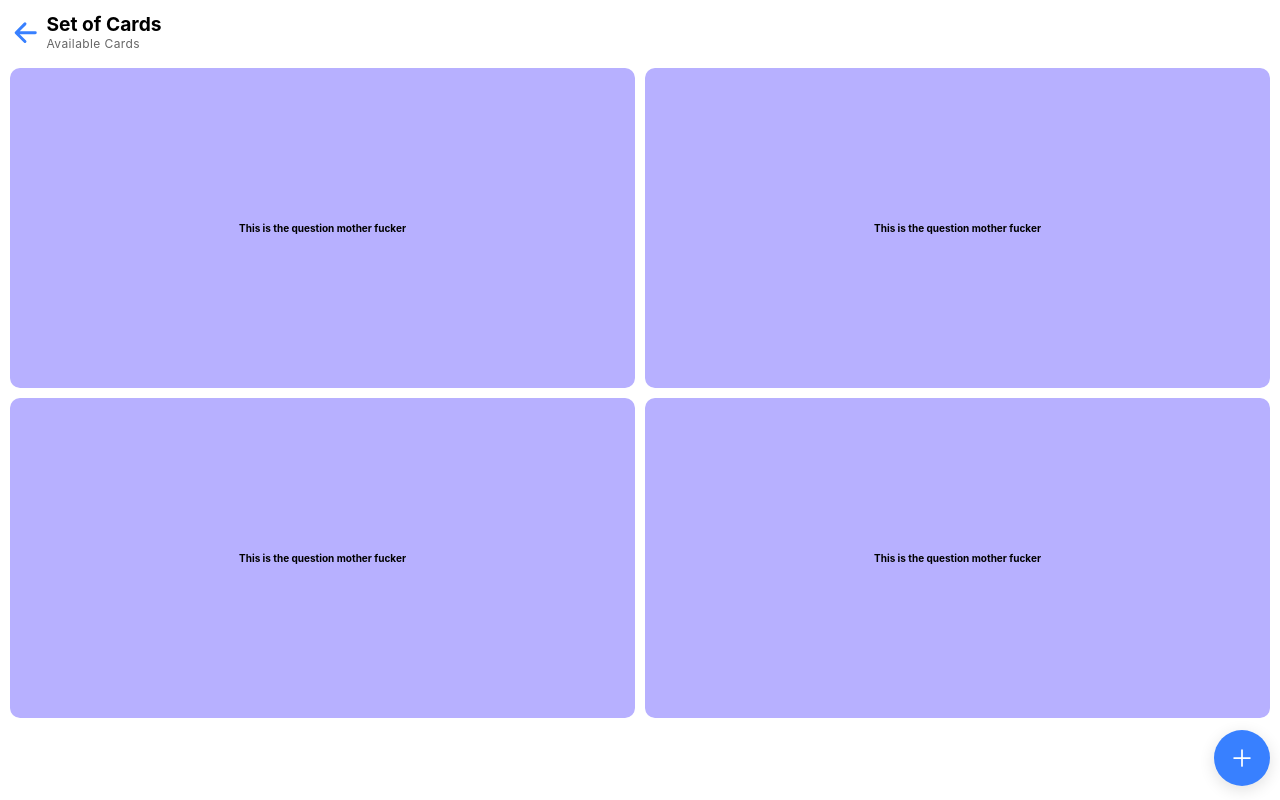
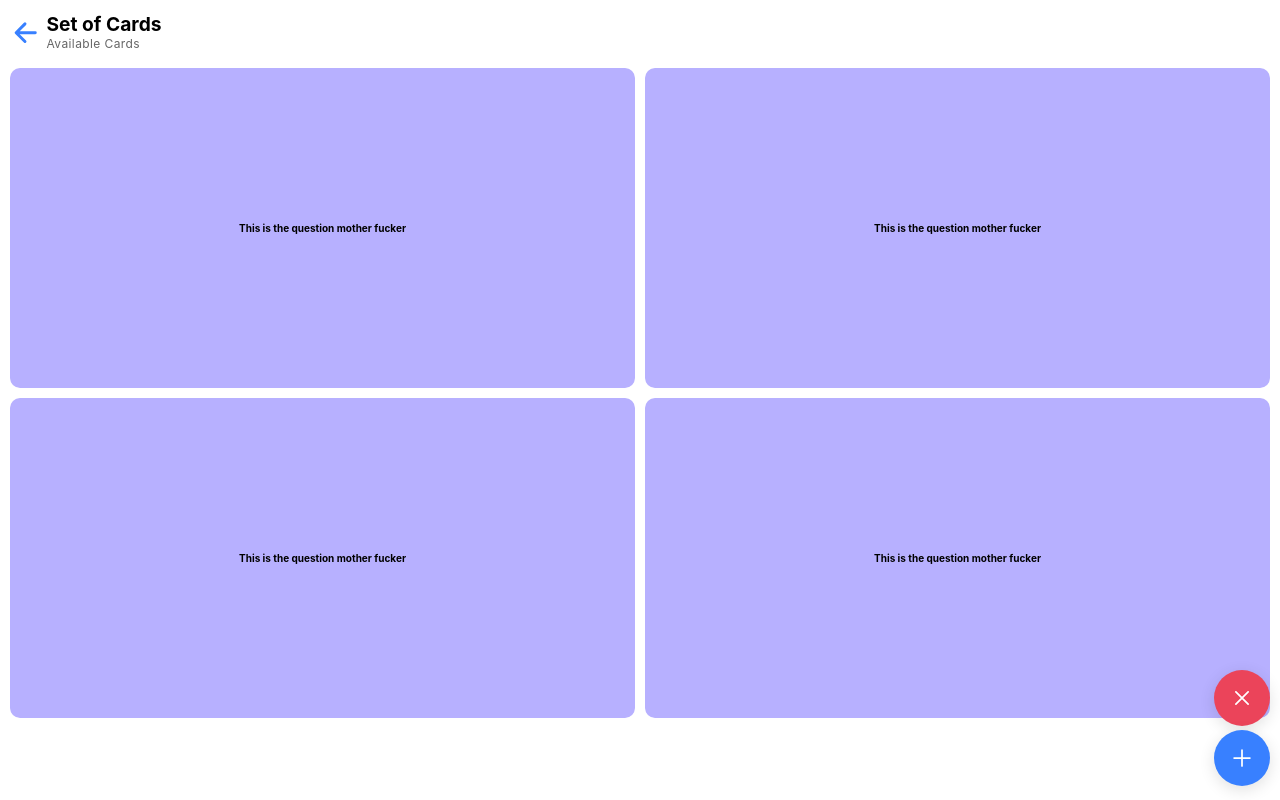
Before and after one commit to SatinTo/Memry, a React (Create React App) app: page /setItems in a window 1280 px wide. Built offline with nearby package versions, Linux system fonts and the light colour scheme.

Commit message:
chore: Added the Delete button

```diff
--- a/src/pages/SetItems.jsx
+++ b/src/pages/SetItems.jsx
@@ -15,7 +15,7 @@ import {
 	IonGrid
 } from "@ionic/react";
 import React, {useState} from "react";
-import {arrowBackOutline, addOutline} from 'ionicons/icons';
+import {arrowBackOutline, addOutline, closeOutline} from 'ionicons/icons';
 
 const cardStyle = {
 	height: 210,
@@ -91,7 +91,11 @@ const SetItems = (props) => {
 						</IonCol>
 					</IonRow>
 				</IonGrid>
-				<div style={{width: "fit-content", position: "absolute", bottom: 10, right: 10}}>
+				<div style={{width: "70px", position: "absolute", bottom: 10, right: 10, textAlign: "right"}}>
+					<IonFabButton style={{display: "inline-block"}} color="danger"
+					onClick={() => props.history.push("/crudCard")}>
+						<IonIcon icon={closeOutline} />
+					</IonFabButton>
 					<IonFabButton style={{display: "inline-block"}} onClick={() => props.history.push("/crudCard")}>
 						<IonIcon icon={addOutline} />
 					</IonFabButton>
```
